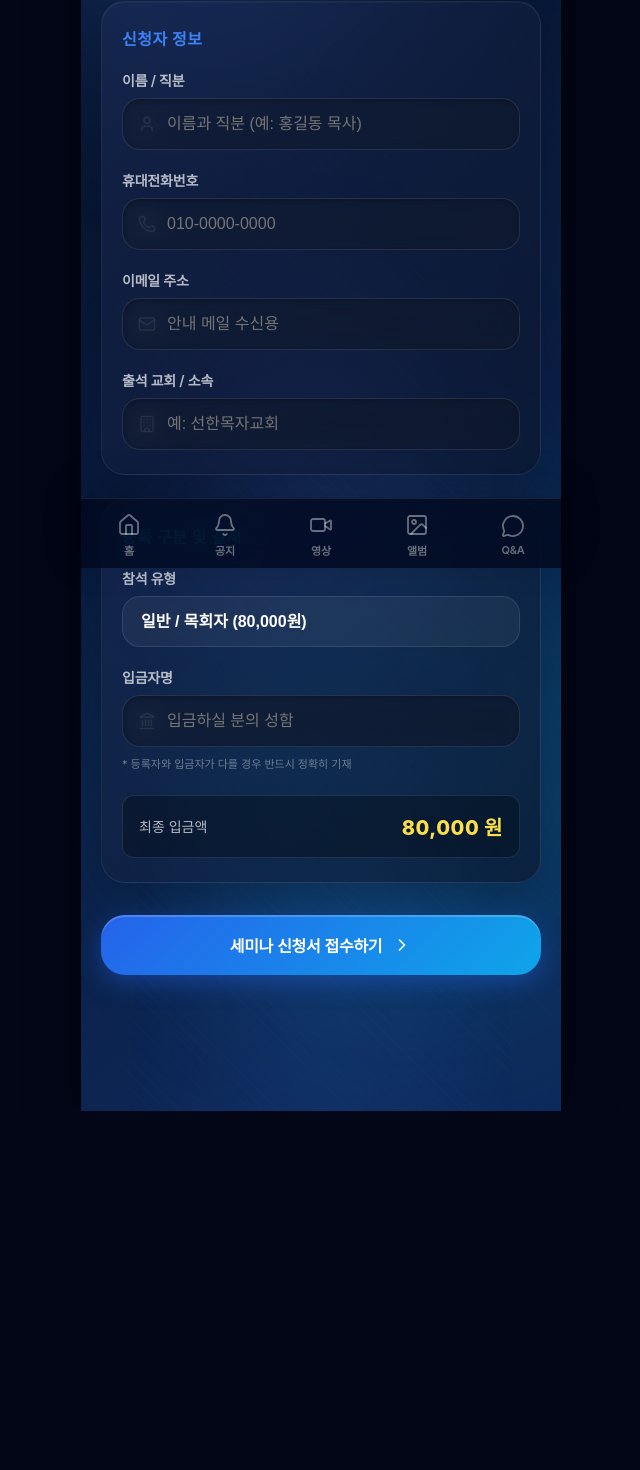
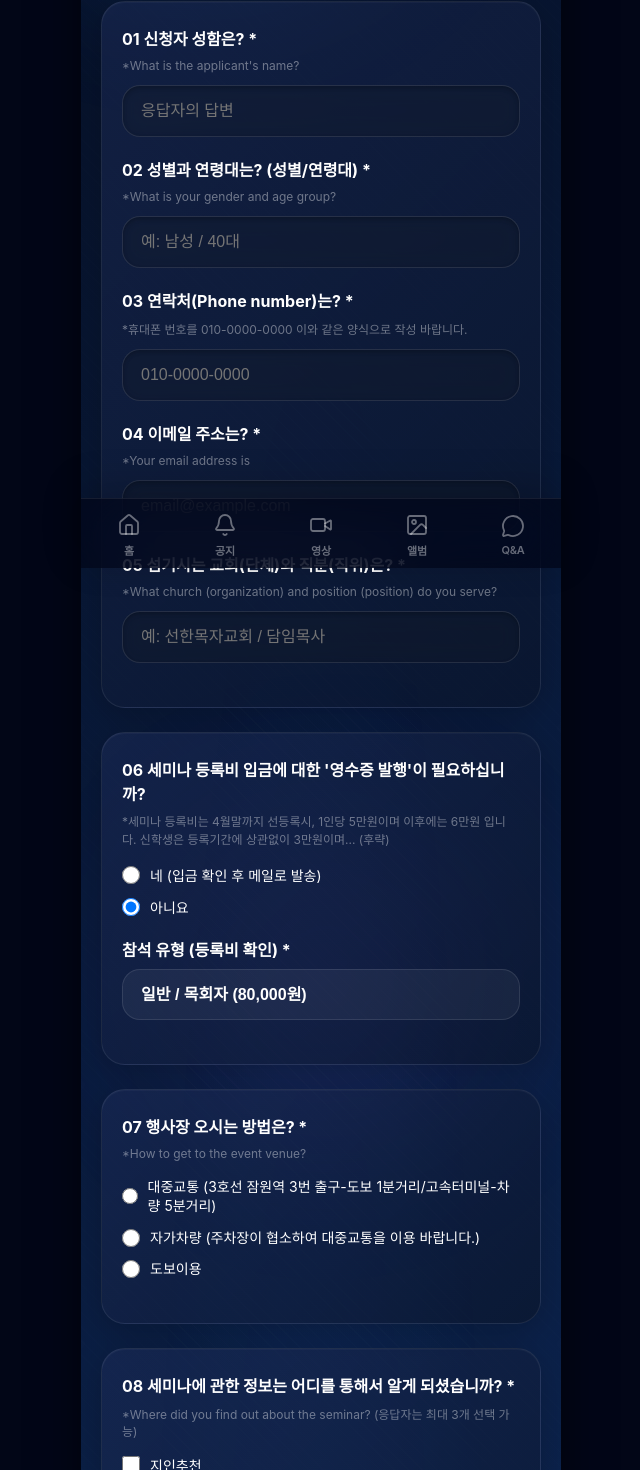
Before and after one commit to joyfulkim/sermon, a Next.js app: page /register in a window 1280 px wide. Shown: the part 232-1702 px from the top of the page, without its empty margins (319-959 px from the left). Before the commit the page ends 1343 px from the top, so only its background shows below. Built offline with nearby package versions, Linux system fonts and the light colour scheme; no server answers; a web font is replaced by a local one.

Commit message:
feat: 세미나 신청 양식 9가지 질문으로 확장 및 관리자 페이지 연동

```diff
--- a/src/app/api/send-email/route.ts
+++ b/src/app/api/send-email/route.ts
@@ -40,16 +40,20 @@ export async function POST(request: Request) {
                 html: `
                     <div style="font-family: sans-serif; max-width: 600px; margin: 0 auto; padding: 20px; border: 1px solid #eee;">
                         <h2 style="color: #2563eb;">새로운 세미나 신청이 접수되었습니다</h2>
-                        <ul>
+                        <ul style="line-height: 1.8;">
                             <li><strong>이름:</strong> ${applicantInfo.name}</li>
+                            <li><strong>성별/연령:</strong> ${applicantInfo.genderAge || '미기재'}</li>
                             <li><strong>연락처:</strong> ${applicantInfo.phone}</li>
                             <li><strong>이메일:</strong> ${applicantInfo.email}</li>
-                            <li><strong>소속:</strong> ${applicantInfo.church}</li>
+                            <li><strong>소속/직분:</strong> ${applicantInfo.church}</li>
                             <li><strong>구분:</strong> ${applicantInfo.type === 'general' ? '일반' : '학생'}</li>
+                            <li><strong>영수증 발행:</strong> ${applicantInfo.needsReceipt === 'yes' ? '신청' : '안함'}</li>
+                            <li><strong>오시는 방법:</strong> ${applicantInfo.transportation === 'public' ? '대중교통' : applicantInfo.transportation === 'car' ? '자가용' : '도보'}</li>
+                            <li><strong>정보 취득:</strong> ${applicantInfo.source?.join(', ') || '없음'}</li>
                             <li><strong>입금자명:</strong> ${applicantInfo.depositorName}</li>
                             <li><strong>금액:</strong> ${applicantInfo.amount.toLocaleString()}원</li>
                         </ul>
-                        <p><a href="${process.env.NEXT_PUBLIC_BASE_URL || ''}/admin/applicants" style="display: inline-block; padding: 10px 20px; background: #2563eb; color: white; text-decoration: none; border-radius: 5px;">관리자 페이지에서 확인하기</a></p>
+                        <p><a href="${process.env.NEXT_PUBLIC_BASE_URL || 'https://sermon-five.vercel.app'}/admin/applicants" style="display: inline-block; padding: 10px 20px; background: #2563eb; color: white; text-decoration: none; border-radius: 5px;">관리자 페이지에서 확인하기</a></p>
                     </div>
                 `
             });
--- a/src/app/register/page.tsx
+++ b/src/app/register/page.tsx
@@ -14,32 +14,61 @@ export default function RegisterPage() {
 
     const [formData, setFormData] = useState({
         name: userProfile?.displayName || user?.displayName || '',
-        phone: '',
-        email: userProfile?.email || user?.email || '',
-        church: userProfile?.church || '',
+        genderAge: '', // 02 성별과 연령대
+        phone: '', // 03 연락처
+        email: userProfile?.email || user?.email || '', // 04 이메일
+        church: userProfile?.church || '', // 05 섬기시는 교회 및 직분
         type: 'general', // general | student
         depositorName: '',
+        needsReceipt: 'no', // 06 영수증 발행 여부
+        transportation: '', // 07 행사장 오시는 방법
+        source: [] as string[], // 08 세미나 정보 습득 경로 (다중 선택)
+        privacyAgreed: false, // 09 개인정보 수집 동의
     });
 
     const [loading, setLoading] = useState(false);
     const [success, setSuccess] = useState(false);
 
-    // Derive initial amount based on role. Even though they can change type dropdown, default it well.
     const fee = formData.type === 'general' ? '80,000' : '30,000';
 
     const handleChange = (e: React.ChangeEvent<HTMLInputElement | HTMLSelectElement>) => {
-        setFormData({ ...formData, [e.target.name]: e.target.value });
+        const { name, value, type } = e.target as HTMLInputElement;
+        if (type === 'checkbox' && name === 'privacyAgreed') {
+            setFormData({ ...formData, [name]: (e.target as HTMLInputElement).checked });
+        } else {
+            setFormData({ ...formData, [name]: value });
+        }
+    };
+
+    const handleCheckboxChange = (option: string) => {
+        const currentSources = [...formData.source];
+        const index = currentSources.indexOf(option);
+        if (index > -1) {
+            currentSources.splice(index, 1);
+        } else {
+            if (currentSources.length < 3) {
+                currentSources.push(option);
+            }
+        }
+        setFormData({ ...formData, source: currentSources });
     };
 
     const handleSubmit = async (e: React.FormEvent) => {
         e.preventDefault();
+
+        if (!formData.privacyAgreed) {
+            alert('개인정보 수집 및 이용에 동의해 주셔야 합니다.');
+            return;
+        }
+
         setLoading(true);
         try {
+            const amount = formData.type === 'general' ? 80000 : 30000;
             const docRef = await addDoc(collection(db, 'registrations'), {
                 ...formData,
                 userId: user?.uid || null,
                 status: 'pending',
-                amount: formData.type === 'general' ? 80000 : 30000,
+                amount: amount,
                 createdAt: serverTimestamp(),
             });
 
@@ -51,19 +80,19 @@ export default function RegisterPage() {
                     body: JSON.stringify({
                         applicantInfo: {
                             ...formData,
-                            amount: formData.type === 'general' ? 80000 : 30000
+                            amount: amount
                         },
-                        adminEmail: 'kms@jfm.kr' // 관리자에게 알림
+                        adminEmail: 'kms@jfm.kr'
                     }),
                 });
             } catch (emailError) {
                 console.error("Failed to send notification emails:", emailError);
-                // 이메일 실패해도 가입은 완료된 것으로 처리 (사전 등록은 성공했으므로)
             }
 
             setSuccess(true);
             window.scrollTo(0, 0);
-        } catch {
+        } catch (error) {
+            console.error("Submission Error:", error);
             alert('신청서 제출에 실패했습니다. 다시 시도해 주세요.');
         } finally {
             setLoading(false);
@@ -107,7 +136,6 @@ export default function RegisterPage() {
             <Header title="사전 등록" showBack />
 
             <div style={{ padding: '16px 20px 40px' }} className="fade-in-up">
-                {/* Registration Header Banner */}
                 <div style={{ padding: '24px', background: 'linear-gradient(135deg, rgba(37,99,235,0.15), rgba(6,182,212,0.05))', borderRadius: '20px', border: '1px solid rgba(59,130,246,0.2)', marginBottom: '24px', position: 'relative', overflow: 'hidden' }}>
                     <div style={{ position: 'absolute', top: -30, right: -20, width: '100px', height: '100px', background: 'var(--neon-cyan)', filter: 'blur(40px)', opacity: 0.2 }} />
                     <h2 style={{ fontSize: '20px', fontWeight: 800, color: 'white', marginBottom: '8px' }}>세미나 온라인 등록</h2>
@@ -115,51 +143,116 @@ export default function RegisterPage() {
                 </div>
 
                 <form onSubmit={handleSubmit}>
-                    <div className="card-glass fade-in-up fade-delay-1" style={{ padding: '24px 20px', marginBottom: '24px' }}>
-                        <h3 style={{ fontSize: '16px', fontWeight: 700, marginBottom: '20px', color: 'var(--neon-blue)', letterSpacing: '0.5px' }}>신청자 정보</h3>
+                    <div className="card-glass fade-in-up" style={{ padding: '24px 20px', marginBottom: '24px' }}>
+                        <div className="form-group">
+                            <h3 style={{ fontSize: '16px', fontWeight: 700, marginBottom: '8px', color: 'white' }}>01 신청자 성함은? *</h3>
+                            <p style={{ fontSize: '12px', color: 'var(--text-tertiary)', marginBottom: '12px' }}>*What is the applicant's name?</p>
+                            <input name="name" type="text" className="form-input" placeholder="응답자의 답변" value={formData.name} onChange={handleChange} required />
+                        </div>
 
                         <div className="form-group">
-                            <label className="form-label">이름 / 직분</label>
-                            <div style={{ position: 'relative' }}>
-                                <User size={18} style={{ position: 'absolute', left: '16px', top: '50%', transform: 'translateY(-50%)', color: 'var(--text-tertiary)' }} />
-                                <input name="name" type="text" className="form-input" placeholder="이름과 직분 (예: 홍길동 목사)" value={formData.name} onChange={handleChange} required style={{ paddingLeft: '44px' }} />
+                            <h3 style={{ fontSize: '16px', fontWeight: 700, marginBottom: '8px', color: 'white' }}>02 성별과 연령대는? (성별/연령대) *</h3>
+                            <p style={{ fontSize: '12px', color: 'var(--text-tertiary)', marginBottom: '12px' }}>*What is your gender and age group?</p>
+                            <input name="genderAge" type="text" className="form-input" placeholder="예: 남성 / 40대" value={formData.genderAge} onChange={handleChange} required />
+                        </div>
+
+                        <div className="form-group">
+                            <h3 style={{ fontSize: '16px', fontWeight: 700, marginBottom: '8px', color: 'white' }}>03 연락처(Phone number)는? *</h3>
+                            <p style={{ fontSize: '12px', color: 'var(--text-tertiary)', marginBottom: '12px' }}>*휴대폰 번호를 010-0000-0000 이와 같은 양식으로 작성 바랍니다.</p>
+                            <input name="phone" type="tel" className="form-input" placeholder="010-0000-0000" value={formData.phone} onChange={handleChange} required />
+                        </div>
+
+                        <div className="form-group">
+                            <h3 style={{ fontSize: '16px', fontWeight: 700, marginBottom: '8px', color: 'white' }}>04 이메일 주소는? *</h3>
+                            <p style={{ fontSize: '12px', color: 'var(--text-tertiary)', marginBottom: '12px' }}>*Your email address is</p>
+                            <input name="email" type="email" className="form-input" placeholder="email@example.com" value={formData.email} onChange={handleChange} required />
+                        </div>
+
+                        <div className="form-group">
+                            <h3 style={{ fontSize: '16px', fontWeight: 700, marginBottom: '8px', color: 'white' }}>05 섬기시는 교회(단체)와 직분(직위)은? *</h3>
+                            <p style={{ fontSize: '12px', color: 'var(--text-tertiary)', marginBottom: '12px' }}>*What church (organization) and position (position) do you serve?</p>
+                            <input name="church" type="text" className="form-input" placeholder="예: 선한목자교회 / 담임목사" value={formData.church} onChange={handleChange} required />
+                        </div>
+                    </div>
+
+                    <div className="card-glass fade-in-up" style={{ padding: '24px 20px', marginBottom: '24px' }}>
+                        <div className="form-group">
+                            <h3 style={{ fontSize: '16px', fontWeight: 700, marginBottom: '8px', color: 'white' }}>06 세미나 등록비 입금에 대한 '영수증 발행'이 필요하십니까?</h3>
+                            <p style={{ fontSize: '12px', color: 'var(--text-tertiary)', marginBottom: '16px', lineHeight: 1.5 }}>
+                                *세미나 등록비는 4월말까지 선등록시, 1인당 5만원이며 이후에는 6만원 입니다. 신학생은 등록기간에 상관없이 3만원이며... (후략)
+                            </p>
+                            <div style={{ display: 'flex', flexDirection: 'column', gap: '12px' }}>
+                                <label style={{ display: 'flex', alignItems: 'center', gap: '10px', cursor: 'pointer' }}>
+                                    <input type="radio" name="needsReceipt" value="yes" checked={formData.needsReceipt === 'yes'} onChange={handleChange} style={{ width: '18px', height: '18px' }} />
+                                    <span style={{ fontSize: '14px' }}>네 (입금 확인 후 메일로 발송)</span>
+                                </label>
+                                <label style={{ display: 'flex', alignItems: 'center', gap: '10px', cursor: 'pointer' }}>
+                                    <input type="radio" name="needsReceipt" value="no" checked={formData.needsReceipt === 'no'} onChange={handleChange} style={{ width: '18px', height: '18px' }} />
+                                    <span style={{ fontSize: '14px' }}>아니요</span>
+                                </label>
                             </div>
                         </div>
 
                         <div className="form-group">
-                            <label className="form-label">휴대전화번호</label>
-                            <div style={{ position: 'relative' }}>
-                                <Phone size={18} style={{ position: 'absolute', left: '16px', top: '50%', transform: 'translateY(-50%)', color: 'var(--text-tertiary)' }} />
-                                <input name="phone" type="tel" className="form-input" placeholder="010-0000-0000" value={formData.phone} onChange={handleChange} required style={{ paddingLeft: '44px' }} />
+                            <h3 style={{ fontSize: '16px', fontWeight: 700, marginBottom: '8px', color: 'white' }}>참석 유형 (등록비 확인) *</h3>
+                            <select name="type" className="form-select" value={formData.type} onChange={handleChange} style={{ background: 'rgba(255,255,255,0.05)', fontWeight: 600 }}>
+                                <option value="general">일반 / 목회자 (80,000원)</option>
+                                <option value="student">신학생 할인 (30,000원)</option>
+                            </select>
                         </div>
                     </div>
 
+                    <div className="card-glass fade-in-up" style={{ padding: '24px 20px', marginBottom: '24px' }}>
                         <div className="form-group">
-                            <label className="form-label">이메일 주소</label>
-                            <div style={{ position: 'relative' }}>
-                                <Mail size={18} style={{ position: 'absolute', left: '16px', top: '50%', transform: 'translateY(-50%)', color: 'var(--text-tertiary)' }} />
-                                <input name="email" type="email" className="form-input" placeholder="안내 메일 수신용" value={formData.email} onChange={handleChange} required style={{ paddingLeft: '44px' }} />
-                            </div>
-                        </div>
-
-                        <div className="form-group" style={{ marginBottom: 0 }}>
-                            <label className="form-label">출석 교회 / 소속</label>
-                            <div style={{ position: 'relative' }}>
-                                <Building size={18} style={{ position: 'absolute', left: '16px', top: '50%', transform: 'translateY(-50%)', color: 'var(--text-tertiary)' }} />
-                                <input name="church" type="text" className="form-input" placeholder="예: 선한목자교회" value={formData.church} onChange={handleChange} required style={{ paddingLeft: '44px' }} />
+                            <h3 style={{ fontSize: '16px', fontWeight: 700, marginBottom: '8px', color: 'white' }}>07 행사장 오시는 방법은? *</h3>
+                            <p style={{ fontSize: '12px', color: 'var(--text-tertiary)', marginBottom: '16px' }}>*How to get to the event venue?</p>
+                            <div style={{ display: 'flex', flexDirection: 'column', gap: '12px' }}>
+                                {[
+                                    { id: 'public', label: '대중교통 (3호선 잠원역 3번 출구-도보 1분거리/고속터미널-차량 5분거리)' },
+                                    { id: 'car', label: '자가차량 (주차장이 협소하여 대중교통을 이용 바랍니다.)' },
+                                    { id: 'walk', label: '도보이용' }
+                                ].map((opt) => (
+                                    <label key={opt.id} style={{ display: 'flex', alignItems: 'center', gap: '10px', cursor: 'pointer' }}>
+                                        <input type="radio" name="transportation" value={opt.id} checked={formData.transportation === opt.id} onChange={handleChange} required style={{ width: '18px', height: '18px' }} />
+                                        <span style={{ fontSize: '14px', lineHeight: 1.4 }}>{opt.label}</span>
+                                    </label>
+                                ))}
                             </div>
                         </div>
                     </div>
 
-                    <div className="card-glass fade-in-up fade-delay-2" style={{ padding: '24px 20px', marginBottom: '32px' }}>
-                        <h3 style={{ fontSize: '16px', fontWeight: 700, marginBottom: '20px', color: 'var(--neon-cyan)', letterSpacing: '0.5px' }}>등록 구분 및 결제</h3>
+                    <div className="card-glass fade-in-up" style={{ padding: '24px 20px', marginBottom: '24px' }}>
+                        <div className="form-group">
+                            <h3 style={{ fontSize: '16px', fontWeight: 700, marginBottom: '8px', color: 'white' }}>08 세미나에 관한 정보는 어디를 통해서 알게 되셨습니까? *</h3>
+                            <p style={{ fontSize: '12px', color: 'var(--text-tertiary)', marginBottom: '16px' }}>*Where did you find out about the seminar? (응답자는 최대 3개 선택 가능)</p>
+                            <div style={{ display: 'grid', gridTemplateColumns: '1fr', gap: '12px' }}>
+                                {['지인추천', 'SNS (페이스 북/인스타그램 등)', '간행물 광고 (목회와 신학/성침트리뷴/월간 목회 등)', '방송 뉴스와 기사', '이메일', '문자광고', '기타'].map((opt) => (
+                                    <label key={opt} style={{ display: 'flex', alignItems: 'center', gap: '10px', cursor: 'pointer' }}>
+                                        <input
+                                            type="checkbox"
+                                            checked={formData.source.includes(opt)}
+                                            onChange={() => handleCheckboxChange(opt)}
+                                            disabled={!formData.source.includes(opt) && formData.source.length >= 3}
+                                            style={{ width: '18px', height: '18px' }}
+                                        />
+                                        <span style={{ fontSize: '14px' }}>{opt}</span>
+                                    </label>
+                                ))}
+                            </div>
+                        </div>
+                    </div>
 
-                        <div className="form-group">
-                            <label className="form-label">참석 유형</label>
-                            <select name="type" className="form-select" value={formData.type} onChange={handleChange} style={{ background: 'rgba(255,255,255,0.05)', fontWeight: 600 }}>
-                                <option value="general">일반 / 목회자 (80,000원)</option>
-                                <option value="student">신학생 할인 (30,000원)</option>
-                            </select>
+                    <div className="card-glass fade-in-up" style={{ padding: '24px 20px', marginBottom: '32px' }}>
+                        <div className="form-group" style={{ marginBottom: 0 }}>
+                            <h3 style={{ fontSize: '16px', fontWeight: 700, marginBottom: '8px', color: 'white' }}>09 개인정보 수집 및 이용에 동의하십니까? *</h3>
+                            <p style={{ fontSize: '12px', color: 'var(--text-tertiary)', marginBottom: '16px', lineHeight: 1.5 }}>
+                                본 신청서를 통해 수집된 개인정보는 세미나 참가자 관리 및 행사 안내를 위해서만 사용되며, 행사 종료 후 1개월 내에 파기됩니다.
+                            </p>
+                            <label style={{ display: 'flex', alignItems: 'center', gap: '10px', cursor: 'pointer', background: 'rgba(52, 211, 153, 0.05)', padding: '16px', borderRadius: '12px', border: '1px solid rgba(52, 211, 153, 0.2)' }}>
+                                <input type="checkbox" name="privacyAgreed" checked={formData.privacyAgreed} onChange={handleChange} required style={{ width: '20px', height: '20px' }} />
+                                <span style={{ fontSize: '15px', fontWeight: 600, color: '#34d399' }}>네, 동의합니다 / Yes</span>
+                            </label>
+                        </div>
                     </div>
 
                     <div className="form-group">
@@ -171,15 +264,14 @@ export default function RegisterPage() {
                         <p style={{ fontSize: '11px', color: 'var(--text-tertiary)', marginTop: '8px' }}>* 등록자와 입금자가 다를 경우 반드시 정확히 기재</p>
                     </div>
 
-                        <div style={{ background: 'rgba(0,0,0,0.3)', borderRadius: '12px', padding: '16px', border: '1px solid rgba(255,255,255,0.1)', marginTop: '24px' }}>
+                    <div style={{ background: 'rgba(0,0,0,0.3)', borderRadius: '12px', padding: '16px', border: '1px solid rgba(255,255,255,0.1)', margin: '24px 0 32px' }}>
                         <div style={{ display: 'flex', justifyContent: 'space-between', alignItems: 'center' }}>
                             <span style={{ fontSize: '14px', color: 'var(--text-secondary)' }}>최종 입금액</span>
                             <span style={{ fontSize: '20px', fontWeight: 800, color: 'var(--gold)', letterSpacing: '0.5px' }}>{fee} 원</span>
                         </div>
                     </div>
-                    </div>
 
-                    <button className="btn-primary" type="submit" disabled={loading} style={{ padding: '18px 24px', fontSize: '16px' }}>
+                    <button className="btn-primary" type="submit" disabled={loading} style={{ padding: '18px 24px', fontSize: '16px', marginBottom: '40px' }}>
                         {loading ? <div className="spinner" style={{ width: '22px', height: '22px' }} /> : (
                             <>세미나 신청서 접수하기 <ChevronRight size={20} /></>
                         )}
```
Also changed, not shown: src/app/admin/applicants/page.tsx (+17 -4 lines). Lines whose indentation alone changed are shown as unchanged.
